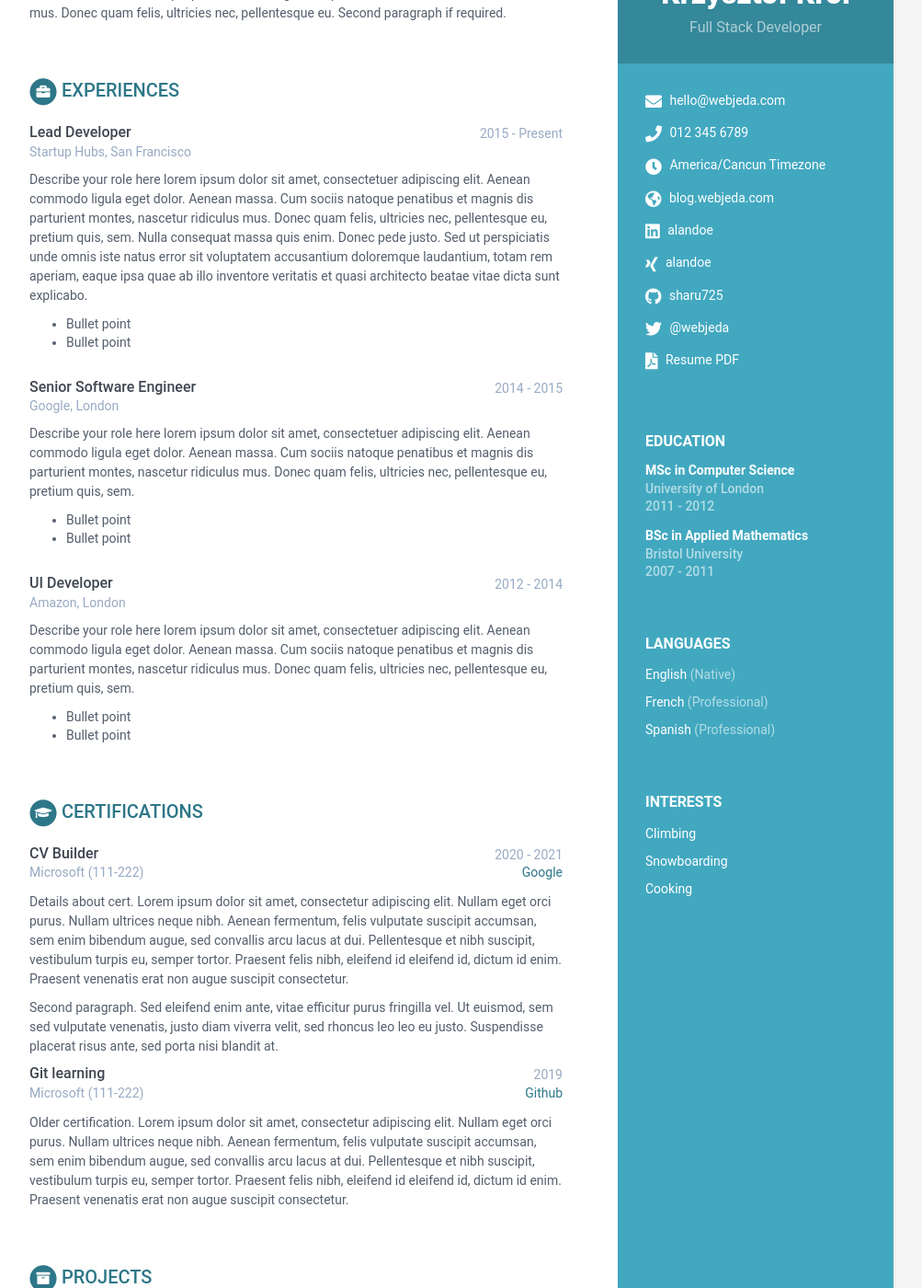
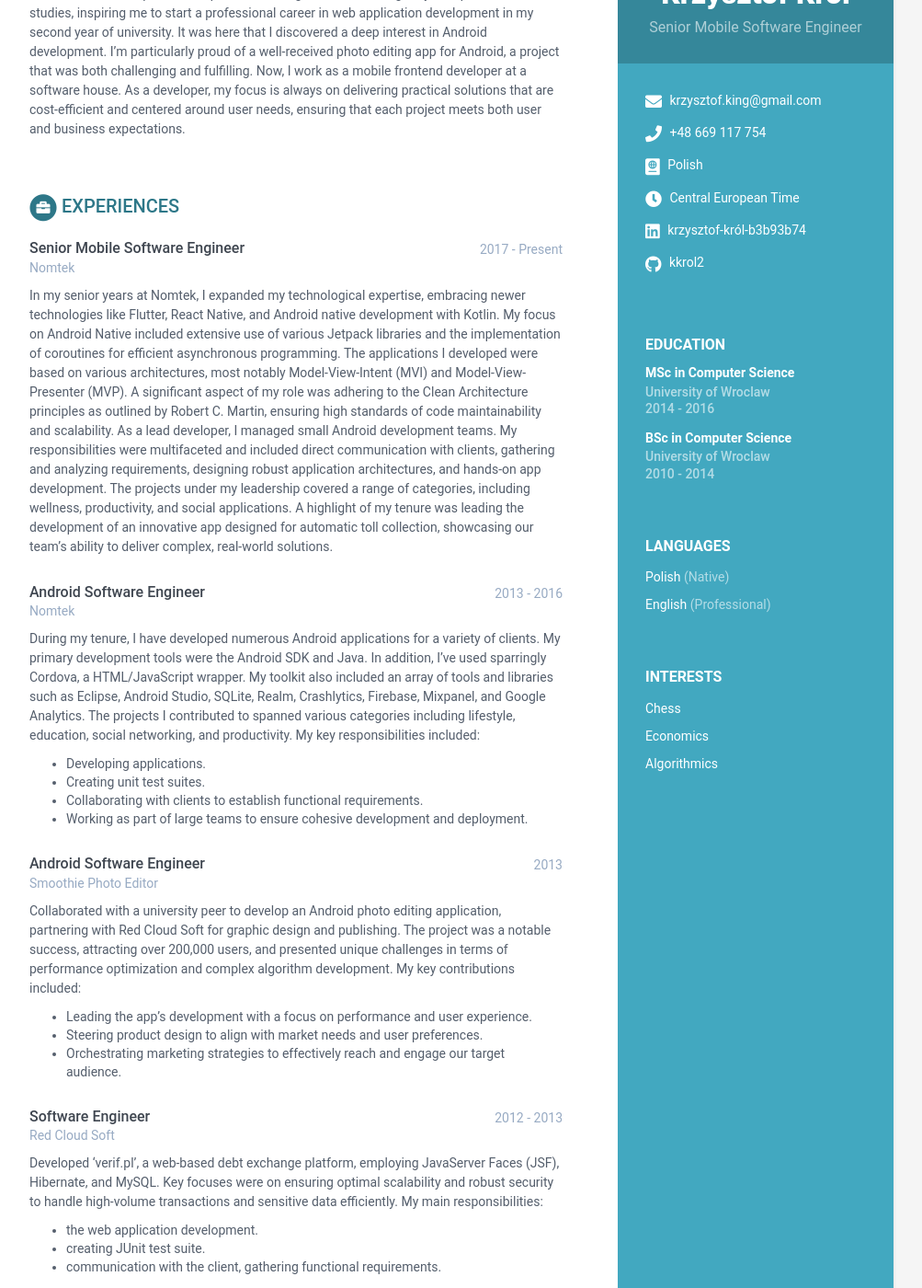
Before and after one commit to kkrol2/my-cv, a Jekyll site: the page built from index.html, in a window 1280 px wide and 1400 px high, scrolled down 199 px. Shown: the whole window at 92% size, without its empty margins (168-1171 px from the left). Built offline with Jekyll 4.4.1, drawn with Linux system fonts in a browser that asks for light colours; some of the changed text lies outside the part shown.

Commit message:
Update CV

```diff
--- a/_data/data.yml
+++ b/_data/data.yml
@@ -9,257 +9,191 @@ sidebar:
 
     # Profile information
     name: Krzysztof Król
-    tagline: Full Stack Developer
+    tagline: Senior Mobile Software Engineer
     avatar: profile.png  #place a 100x100 picture inside /assets/images/ folder and provide the name of the file below
 
     # Sidebar links
-    email: hello@webjeda.com
-    phone: 012 345 6789
-    timezone: America/Cancun Timezone
-    citizenship:
-    website: blog.webjeda.com #do not add http://
-    linkedin: alandoe
-    xing: alandoe
-    github: sharu725
+    email: krzysztof.king@gmail.com
+    phone: +48 669 117 754
+    timezone: Central European Time
+    citizenship: Polish
+    website: #do not add http://
+    linkedin: krzysztof-król-b3b93b74
+    xing:
+    github: kkrol2
     telegram: # add your nickname without '@' sign
     gitlab:
     bitbucket:
-    twitter: '@webjeda'
+    twitter:
     stack-overflow: # Number/Username, e.g. 123456/alandoe
     codewars:
     goodreads: # Number-Username, e.g. 123456-alandoe
-    pdf: http://www.africau.edu/images/default/sample.pdf
+    pdf:
 
     languages:
       title: Languages
       info:
-        - idiom: English
+        - idiom: Polish
           level: Native
 
-        - idiom: French
-          level: Professional
-
-        - idiom: Spanish
+        - idiom: English
           level: Professional
 
     interests:
       title: Interests
       info:
-        - item: Climbing
+        - item: Chess
           link:
 
-        - item: Snowboarding
+        - item: Economics
           link:
 
-        - item: Cooking
+        - item: Algorithmics
           link:
 
 career-profile:
     title: Career Profile
     summary: |
-      Summarise your career here lorem ipsum dolor sit amet, consectetuer
-      adipiscing elit. You can [download this free resume/CV template here]().
-      Aenean commodo ligula eget dolor aenean massa. Cum sociis natoque
-      penatibus et magnis dis parturient montes, nascetur ridiculus mus.
-      Donec quam felis, ultricies nec, pellentesque eu.
-      Second paragraph if required.
+      I began my programming journey in high school, diving into algorithmic competitions and embracing each challenge with enthusiasm,
+      leading to a bronze medal in the Polish Olympiad in Informatics. This passion for problem-solving continued through my Computer Science studies,
+      inspiring me to start a professional career in web application development in my second year of university.
+      It was here that I discovered a deep interest in Android development. I'm particularly proud of a well-received photo editing app for Android,
+      a project that was both challenging and fulfilling. Now, I work as a mobile frontend developer at a software house.
+      As a developer, my focus is always on delivering practical solutions that are cost-efficient and centered around user needs,
+      ensuring that each project meets both user and business expectations.
 education:
     title: Education
     info:
       - degree: MSc in Computer Science
-        university: University of London
-        time: 2011 - 2012
-        details: |
-          Describe your study here lorem ipsum dolor sit amet, consectetuer
-          adipiscing elit. Aenean commodo ligula eget dolor. Aenean massa. Cum
-          sociis natoque penatibus et magnis dis parturient montes, nascetur
-          ridiculus mus. Donec quam felis, ultricies nec, pellentesque eu,
-          pretium quis, sem.
-            - Bullet point
-            - Bullet point
-      - degree: BSc in Applied Mathematics
-        university: Bristol University
-        time: 2007 - 2011
-        details: |
-          Describe your study here lorem ipsum dolor sit amet, consectetuer
-          adipiscing elit. Aenean commodo ligula eget dolor. Aenean massa. Cum
-          sociis natoque penatibus et magnis dis parturient montes, nascetur
-          ridiculus mus. Donec quam felis, ultricies nec, pellentesque eu,
-          pretium quis, sem.
-            - Bullet point
-            - Bullet point
+        university: University of Wroclaw
+        time: 2014 - 2016
+        details:
+      - degree: BSc in Computer Science
+        university: University of Wroclaw
+        time: 2010 - 2014
+        details:
 
 experiences:
     title: Experiences
     info:
-      - role: Lead Developer
-        time: 2015 - Present
-        company: Startup Hubs, San Francisco
+      - role: Senior Mobile Software Engineer
+        time: 2017 - Present
+        company: Nomtek
         details: |
-          Describe your role here lorem ipsum dolor sit amet, consectetuer
-          adipiscing elit. Aenean commodo ligula eget dolor. Aenean massa.
-          Cum sociis natoque penatibus et magnis dis parturient montes,
-          nascetur ridiculus mus. Donec quam felis, ultricies nec,
-          pellentesque eu, pretium quis, sem. Nulla consequat massa quis
-          enim. Donec pede justo. Sed ut perspiciatis unde omnis iste natus
-          error sit voluptatem accusantium doloremque laudantium, totam rem
-          aperiam, eaque ipsa quae ab illo inventore veritatis et quasi
-          architecto beatae vitae dicta sunt explicabo.
-            - Bullet point
-            - Bullet point
-      - role: Senior Software Engineer
-        time: 2014 - 2015
-        company: Google, London
+          In my senior years at Nomtek, I expanded my technological expertise, embracing newer technologies like Flutter, React Native, and Android native development with Kotlin.
+          My focus on Android Native included extensive use of various Jetpack libraries and the implementation of coroutines for efficient asynchronous programming.
+          The applications I developed were based on various architectures, most notably Model-View-Intent (MVI) and Model-View-Presenter (MVP).
+          A significant aspect of my role was adhering to the Clean Architecture principles as outlined by Robert C. Martin, ensuring high standards of code maintainability and scalability.
+          As a lead developer, I managed small Android development teams. My responsibilities were multifaceted and included direct communication with clients,
+          gathering and analyzing requirements, designing robust application architectures, and hands-on app development.
+          The projects under my leadership covered a range of categories, including wellness, productivity, and social applications.
+          A highlight of my tenure was leading the development of an innovative app designed for automatic toll collection, showcasing our team's ability to deliver complex, real-world solutions.
+      - role: Android Software Engineer
+        time: 2013 - 2016
+        company: Nomtek
         details: |
-          Describe your role here lorem ipsum dolor sit amet, consectetuer
-          adipiscing elit. Aenean commodo ligula eget dolor. Aenean massa.
-          Cum sociis natoque penatibus et magnis dis parturient montes,
-          nascetur ridiculus mus. Donec quam felis, ultricies nec,
-          pellentesque eu, pretium quis, sem.
-            - Bullet point
-            - Bullet point
-      - role: UI Developer
-        time: 2012 - 2014
-        company: Amazon, London
+          During my tenure, I have developed numerous Android applications for a variety of clients. My primary development tools were the Android SDK and Java.
+          In addition, I've used sparringly Cordova, a HTML/JavaScript wrapper. My toolkit also included an array of tools and libraries
+          such as Eclipse, Android Studio, SQLite, Realm, Crashlytics, Firebase, Mixpanel, and Google Analytics.
+          The projects I contributed to spanned various categories including lifestyle, education, social networking, and productivity. My key responsibilities included:
+            - Developing applications.
+            - Creating unit test suites.
+            - Collaborating with clients to establish functional requirements.
+            - Working as part of large teams to ensure cohesive development and deployment.
+      - role: Android Software Engineer
+        time: 2013
+        company: Smoothie Photo Editor
         details: |
-          Describe your role here lorem ipsum dolor sit amet, consectetuer
-          adipiscing elit. Aenean commodo ligula eget dolor. Aenean massa.
-          Cum sociis natoque penatibus et magnis dis parturient montes,
-          nascetur ridiculus mus. Donec quam felis, ultricies nec,
-          pellentesque eu, pretium quis, sem.
-            - Bullet point
-            - Bullet point
+          Collaborated with a university peer to develop an Android photo editing application, partnering with Red Cloud Soft for graphic design and publishing.
+          The project was a notable success, attracting over 200,000 users, and presented unique challenges in terms of performance optimization and complex algorithm development.
+          My key contributions included:
+            - Leading the app's development with a focus on performance and user experience.
+            - Steering product design to align with market needs and user preferences.
+            - Orchestrating marketing strategies to effectively reach and engage our target audience.
+      - role: Software Engineer
+        time: 2012 - 2013
+        company: Red Cloud Soft
+        details: |
+          Developed 'verif.pl', a web-based debt exchange platform, employing JavaServer Faces (JSF), Hibernate, and MySQL.
+          Key focuses were on ensuring optimal scalability and robust security to handle high-volume transactions and sensitive data efficiently.
+          My main responsibilities:
+            - the web application development.
+            - creating  JUnit test suite.
+            - communication with the client, gathering functional requirements.
+
+
 
 certifications:
-      title: Certifications
+      title: Activities
       list:
-        - name: CV Builder
-          start: 2020
-          end: 2021
-          organization: Microsoft
-          credentialid: 111-222
-          credentialurl: www.google.com
-          credentialname: Google
+        - name: Nonviolent Communication training
+          start: 01.09.2022
+          end: 21.12.2022
+          organization: Joanna Nowicka
+          credentialid:
+          credentialurl:
+          credentialname:
           details: |
-            Details about cert. Lorem ipsum dolor sit amet, consectetur
-            adipiscing elit.
-            Nullam eget orci purus. Nullam ultrices neque nibh.
-            Aenean fermentum, felis vulputate suscipit accumsan,
-            sem enim bibendum augue, sed convallis arcu lacus at dui.
-            Pellentesque et nibh suscipit, vestibulum turpis eu, semper tortor.
-            Praesent felis nibh, eleifend id eleifend id, dictum id enim.
-            Praesent venenatis erat non augue suscipit consectetur.
-
-            Second paragraph. Sed eleifend enim ante, vitae efficitur purus
-            fringilla vel. Ut euismod, sem sed vulputate venenatis,
-            justo diam viverra velit, sed rhoncus leo leo eu justo.
-            Suspendisse placerat risus ante, sed porta nisi blandit at.
-        - name: Git learning
-          start: 2019
-          end:
-          organization: Microsoft
-          credentialid: 111-222
-          credentialurl: www.github.com
-          credentialname: Github
+            Completed comprehensive training in NVC, improving skills in empathetic engagement, conflict resolution, and assertive communication.
+        - name: Mobiconf
+          start: 04.10.2018
+          end: 05.10.2018
+          organization: Miquido
+          credentialid:
+          credentialurl:
+          credentialname:
           details: |
-            Older certification. Lorem ipsum dolor sit amet, consectetur
-            adipiscing elit.
-            Nullam eget orci purus. Nullam ultrices neque nibh.
-            Aenean fermentum, felis vulputate suscipit accumsan,
-            sem enim bibendum augue, sed convallis arcu lacus at dui.
-            Pellentesque et nibh suscipit, vestibulum turpis eu, semper tortor.
-            Praesent felis nibh, eleifend id eleifend id, dictum id enim.
-            Praesent venenatis erat non augue suscipit consectetur.
-
-projects:
-    title: Projects
-    intro: >
-      You can list your side projects in this
-      section. Lorem ipsum dolor sit amet, consectetur adipiscing elit.
-      Vestibulum et ligula in nunc bibendum fringilla a eu lectus.
-    assignments:
-      - title: Velocity
-        link: "#hook"
-        tagline: "A responsive website template designed to help startups promote, market and sell their products."
-
-      - title: DevStudio
-        link: "#"
-        tagline: "A responsive website template designed to help web developers/designers market their services."
-
-      - title: Tempo
-        link: "#"
-        tagline: "A responsive website template designed to help startups promote their products or services and to attract users &amp; investors"
-
-      - title: Atom
-        link: "#"
-        tagline: "A comprehensive website template solution for startups/developers to market their mobile apps."
-
-      - title: Delta
-        link: "#"
-        tagline: "A responsive Bootstrap one page theme designed to help app developers promote their mobile apps"
-
-oss:
-    title: OSS Contributions
-    intro: >
-      You can list your open source software contributions in this
-      section. Lorem ipsum dolor sit amet, consectetur adipiscing elit.
-      Vestibulum et ligula in nunc bibendum fringilla a eu lectus.
-    contributions:
-      - title: Tempo
-        link: "#"
-        tagline: "A responsive website template designed to help startups promote their products or services and to attract users &amp; investors"
-
-      - title: Atom
-        link: "#"
-        tagline: "A comprehensive website template solution for startups/developers to market their mobile apps."
-
-      - title: Delta
-        link: "#"
-        tagline: "A responsive Bootstrap one page theme designed to help app developers promote their mobile apps"
-
-publications:
-    title: Publications
-    intro: |
-      You can list your publications in this section. Lorem ipsum dolor sit
-      amet, consectetur adipiscing elit. Vestibulum et ligula in nunc
-      bibendum fringilla a eu lectus.
-    papers:
-      - title: The Art of Computer Programming
-        link: "#"
-        authors: Donald E. Knuth
-        conference: Addison-Wesley, 1968
-
-      - title: "Genetic Programming III: Darwinian Invention &amp; Problem Solving"
-        link: "#"
-        authors: Koza, J.R., Andre, D., Bennett, F.H., Keane, M.A.
-        conference: "Morgan Kaufmann Publishers Inc., San Francisco, CA, USA, 1st edn. (1999)"
-
-      - title: A syntax directed compiler for Algol 60
-        link: "#"
-        authors: Edgar T. Irons
-        conference: "Comm. ACM 4 (1961), 51–55"
+            Attended the conference engaging in key mobile technology trends and networking with industry experts.
+        - name: Clean architecture training
+          start: 07.12.2015
+          end: 01.02.2016
+          organization: Krzysztof Malmur
+          credentialid:
+          credentialurl:
+          credentialname:
+          details: |
+            Training in clean architecture design for Android applications. We've explored different methodologies with a focus on maintainability and testability.
+            We've also explored various methods of asynchronous programming, including rx-java.
+        - name: Droidcon Amsterdam
+          start: 23.11.2014
+          end: 25.11.2014
+          organization: Droidcon
+          credentialid:
+          credentialurl:
+          credentialname:
+          details: |
+            Participated in leading Android development conference, enhancing skills in application architecture, security and networking with industry professionals.
+        - name: First Certificate in English
+          start: 11.05.2013
+          end: 13.05.2013
+          organization: International House
+          credentialid:
+          credentialurl:
+          credentialname:
+          details: |
+            Successfully passed the FCE, demonstrating a proficiency in English language skills.
 
 skills:
     title: Skills &amp; Proficiency
 
     toolset:
-      - name: Python & Django
+      - name: Android Native
         level: 98%
 
-      - name: Javascript & jQuery
+      - name: Kotlin
         level: 98%
 
-      - name: Angular
-        level: 98%
+      - name: Java
+        level: 90%
 
-      - name: HTML5 & CSS
-        level: 95%
+      - name: React Native
+        level: 60%
 
-      - name: Ruby on Rails
-        level: 85%
+      - name: Algorithmics
+        level: 60%
 
-      - name: Sketch & Photoshop
-        level: 60%
+      - name: Flutter
+        level: 50%
 
 footer: >
     Designed with <i class="fas fa-heart"></i> by <a href="http://themes.3rdwavemedia.com" target="_blank" rel="nofollow">Xiaoying Riley</a>
```
Also changed, not shown: assets/images/profile.png.
